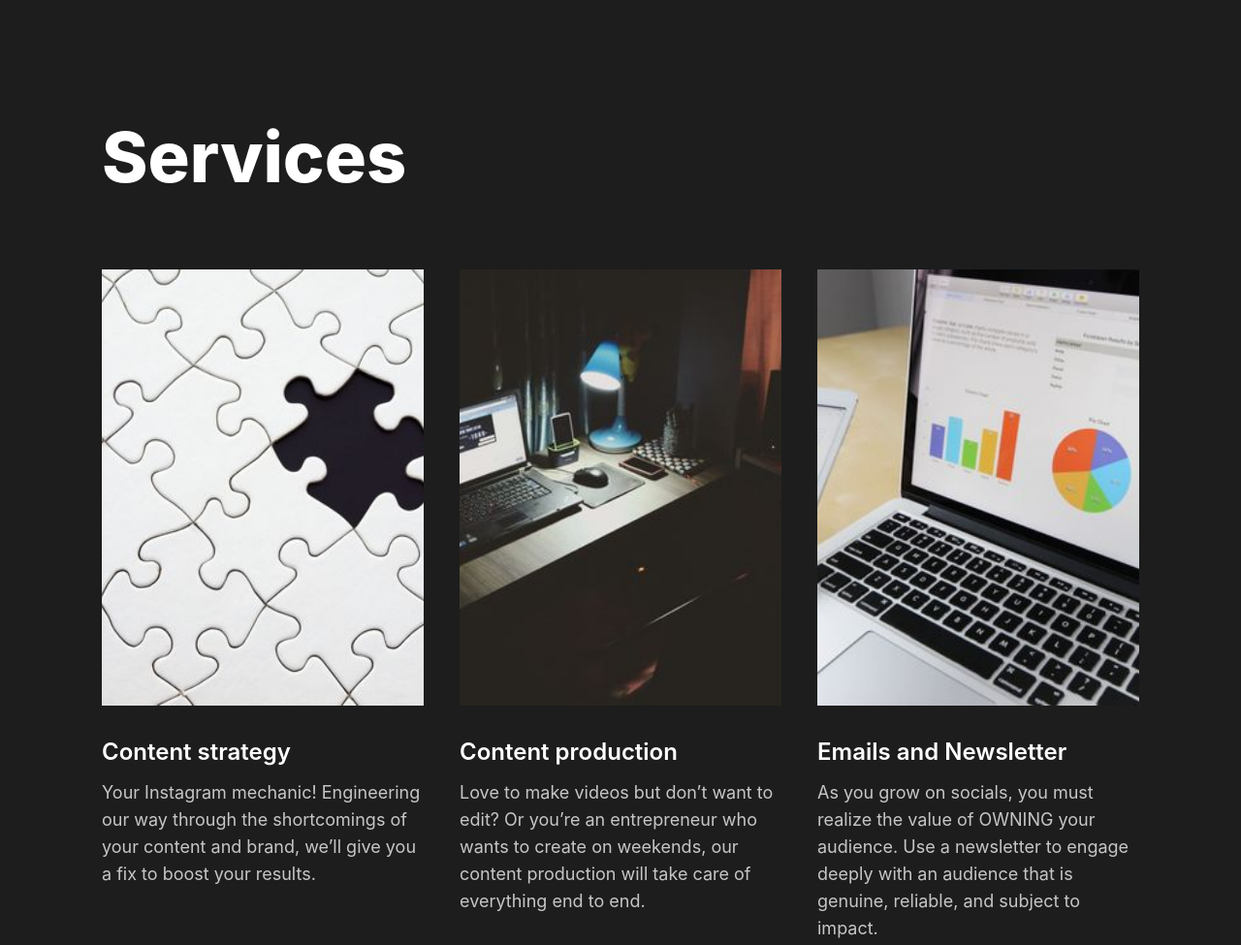
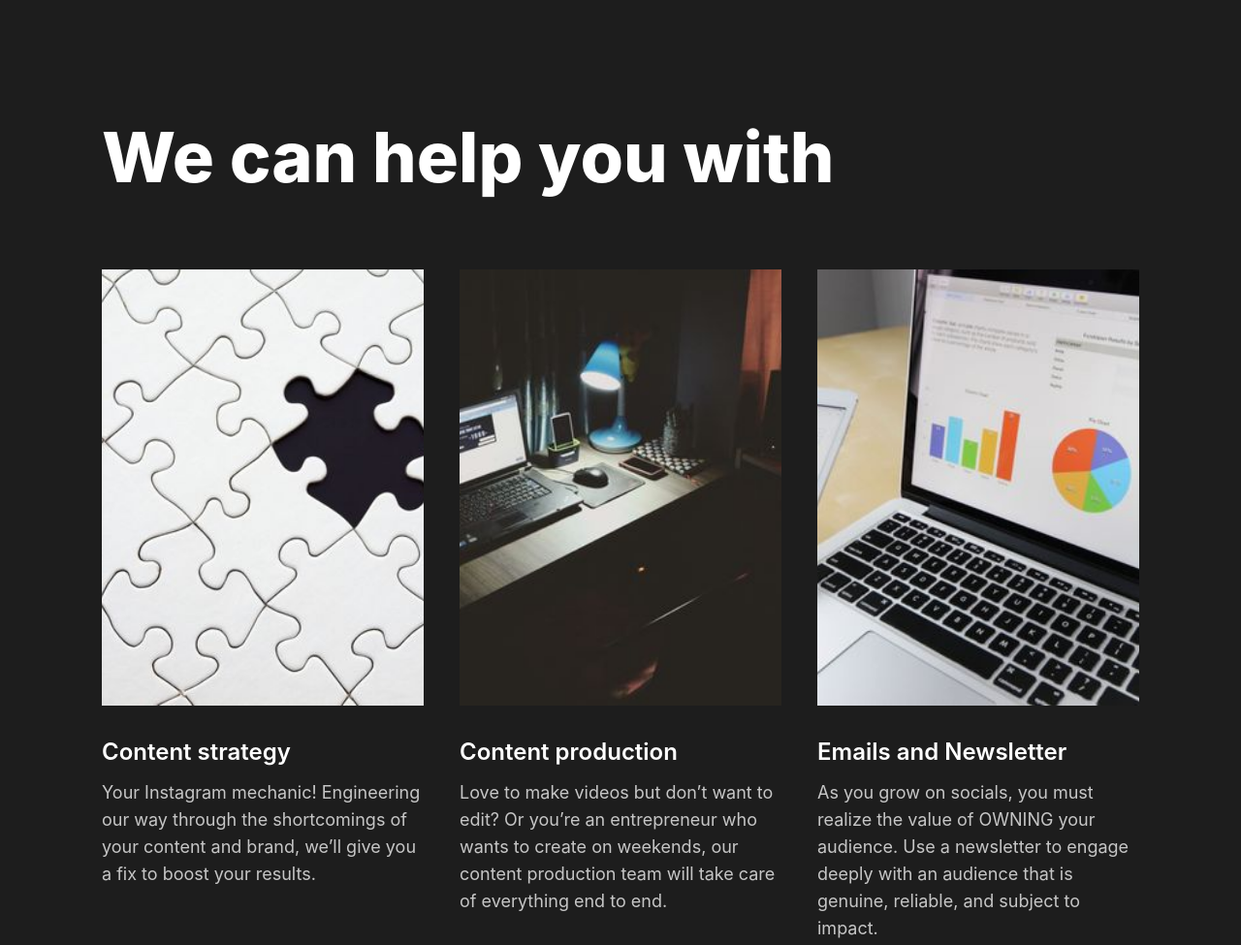
Before and after one commit to ashwindevx/trypod-media, a plain HTML site: page index.html in a window 1280 px wide. Shown: the part 561-1536 px from the top of the page at 97% size. Drawn offline with nearby package versions, Linux system fonts and the light colour scheme; a script that the page names is missing.

Commit message:
edited copy

```diff
--- a/index.html
+++ b/index.html
@@ -31,7 +31,7 @@
   <div class="section wf-section">
     <div class="container w-container">
       <div class="border-block clients-border">
-        <h1 class="heading-2">Services</h1>
+        <h1 class="heading-2">We can help you with</h1>
         <div class="div-block-4">
           <div class="each-service"><img src="images/pexels-pixabay-262488-min.jpg" loading="lazy" width="340" height="450" sizes="(max-width: 991px) 332px, 31vw" srcset="images/pexels-pixabay-262488-min-p-500.jpg 500w, images/pexels-pixabay-262488-min-p-800.jpg 800w, images/pexels-pixabay-262488-min-p-1080.jpg 1080w, images/pexels-pixabay-262488-min-p-1600.jpg 1600w, images/pexels-pixabay-262488-min-p-2000.jpg 2000w, images/pexels-pixabay-262488-min-p-2600.jpg 2600w, images/pexels-pixabay-262488-min-p-3200.jpg 3200w, images/pexels-pixabay-262488-min.jpg 3648w" alt="" class="service-image">
             <div class="sub-heading">Content strategy</div>
@@ -39,7 +39,7 @@
           </div>
           <div class="each-service center-service"><img src="images/pexels-bich-tran-669996.jpg" loading="lazy" width="340" height="450" sizes="(max-width: 991px) 332px, 31vw" alt="content production" srcset="images/pexels-bich-tran-669996-p-500.jpg 500w, images/pexels-bich-tran-669996-p-800.jpg 800w, images/pexels-bich-tran-669996-p-1080.jpg 1080w, images/pexels-bich-tran-669996-p-1600.jpg 1600w, images/pexels-bich-tran-669996-p-2000.jpg 2000w, images/pexels-bich-tran-669996-p-2600.jpg 2600w, images/pexels-bich-tran-669996-p-3200.jpg 3200w, images/pexels-bich-tran-669996.jpg 4096w" class="service-image">
             <div class="sub-heading">Content production</div>
-            <div class="main-text text">Love to make videos but don’t want to edit? Or you’re an entrepreneur who wants to create on weekends, our content production will take care of everything end to end.</div>
+            <div class="main-text text">Love to make videos but don’t want to edit? Or you’re an entrepreneur who wants to create on weekends, our content production team will take care of everything end to end.</div>
           </div>
           <div class="each-service"><img src="images/pexels-pixabay-265087-min.jpg" loading="lazy" width="340" height="450" sizes="(max-width: 991px) 332px, 31vw" alt="newsletter" srcset="images/pexels-pixabay-265087-min-p-500.jpg 500w, images/pexels-pixabay-265087-min-p-800.jpg 800w, images/pexels-pixabay-265087-min-p-1080.jpg 1080w, images/pexels-pixabay-265087-min-p-1600.jpg 1600w, images/pexels-pixabay-265087-min-p-2000.jpg 2000w, images/pexels-pixabay-265087-min-p-2600.jpg 2600w, images/pexels-pixabay-265087-min-p-3200.jpg 3200w, images/pexels-pixabay-265087-min.jpg 5184w" class="service-image">
             <div class="sub-heading">Emails and Newsletter</div>
```
